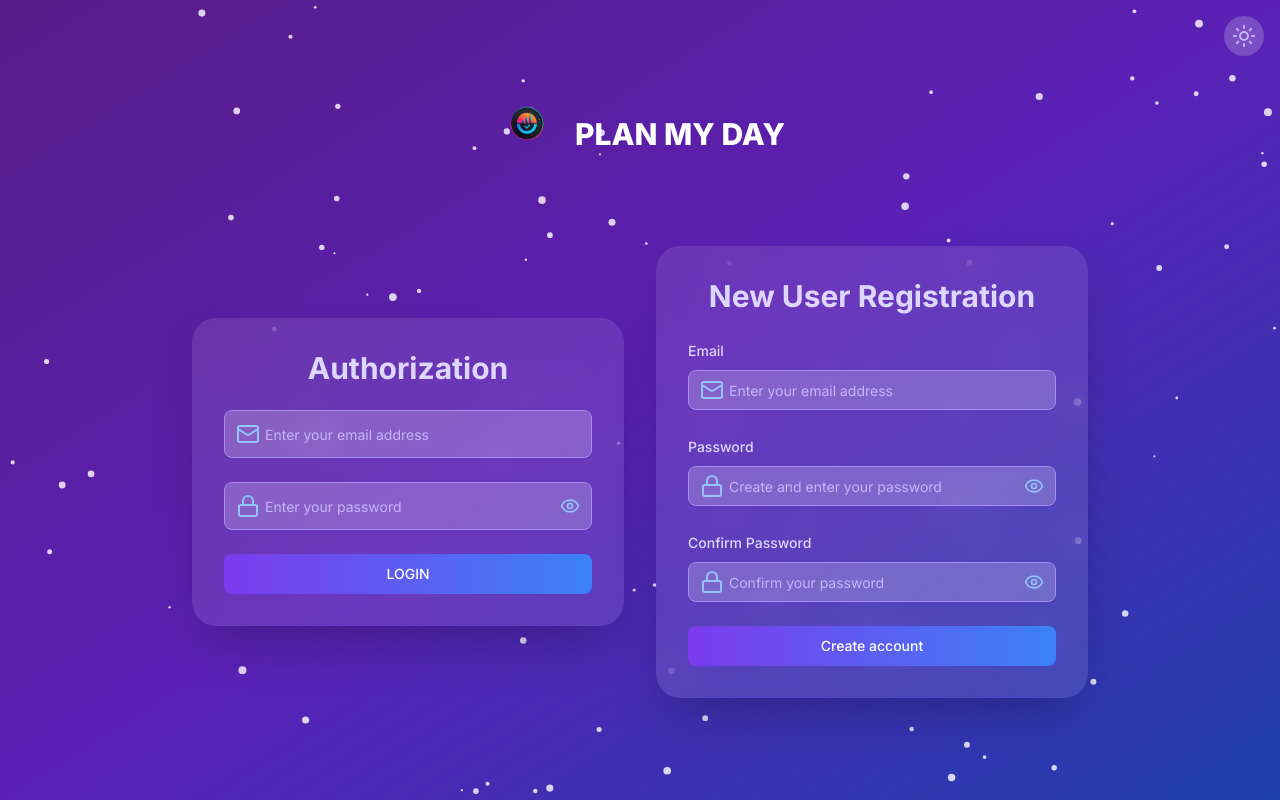
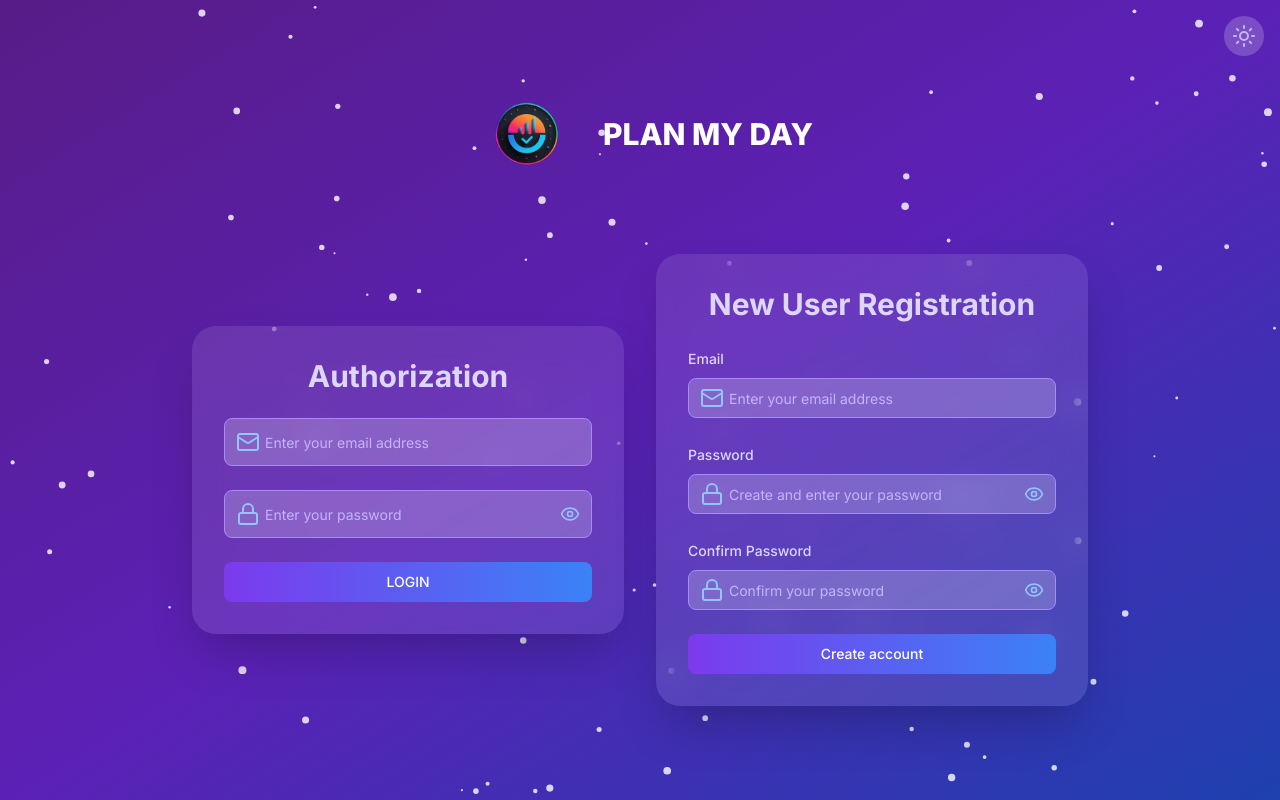
Before and after one commit to Vlados-XiMiK/Plan-My-Day-UI, a Next.js app: page /auth in a window 1280 px wide. Built offline with nearby package versions, Linux system fonts and the light colour scheme.

Commit message:
fix logo

```diff
--- a/src/components/logo.tsx
+++ b/src/components/logo.tsx
@@ -11,7 +11,7 @@ export default function Logo() {
     <div className="flex items-center justify-center mb-8">
       <div className="flex items-center gap-4">
         <motion.div
-          className="relative w-16 h-16"
+          className="relative w-100 h-100"
           whileHover={{ scale: 1.1 }}
           whileTap={{ scale: 0.9 }}
         >
@@ -19,7 +19,7 @@ export default function Logo() {
             <Image
               src="/logo.png"
               alt="Plan My Day Logo"
-              width={64}
+              width={120}
               height={64}
               className="object-contain rounded-full"
               priority
```
